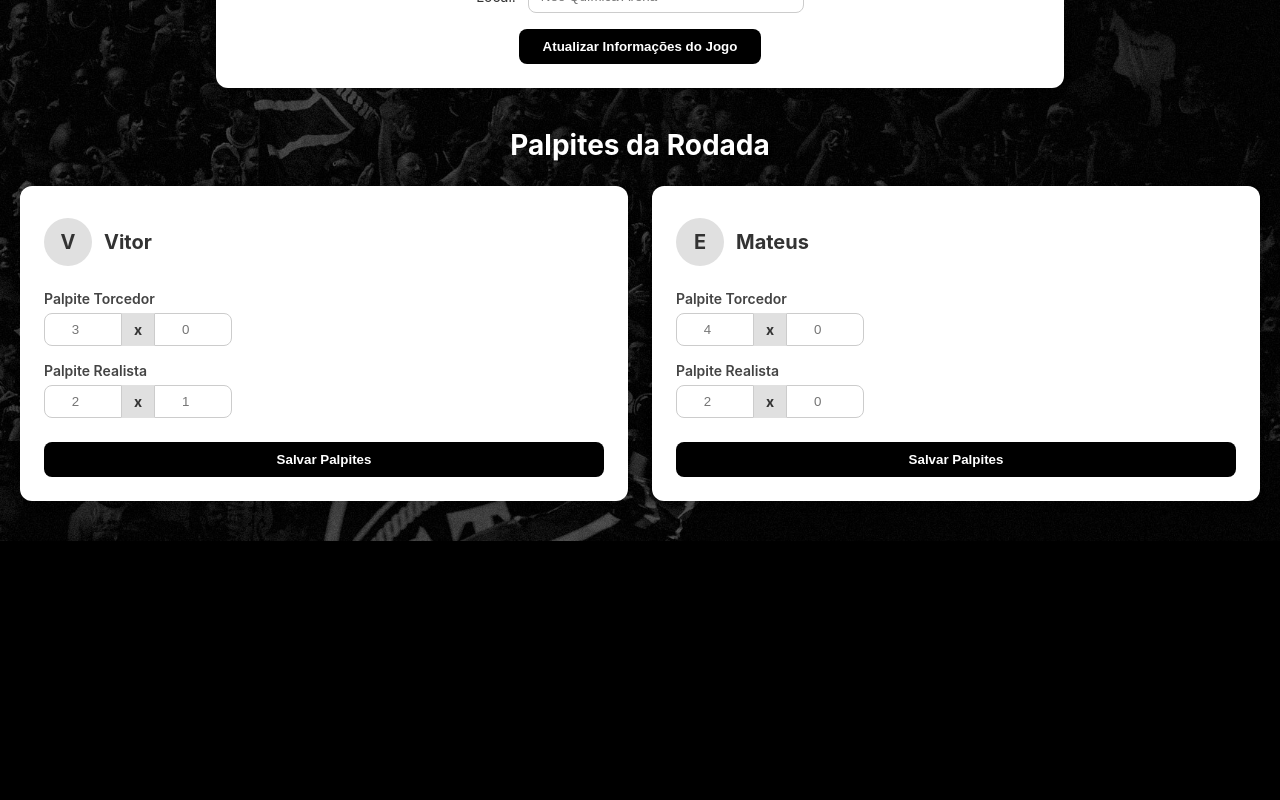
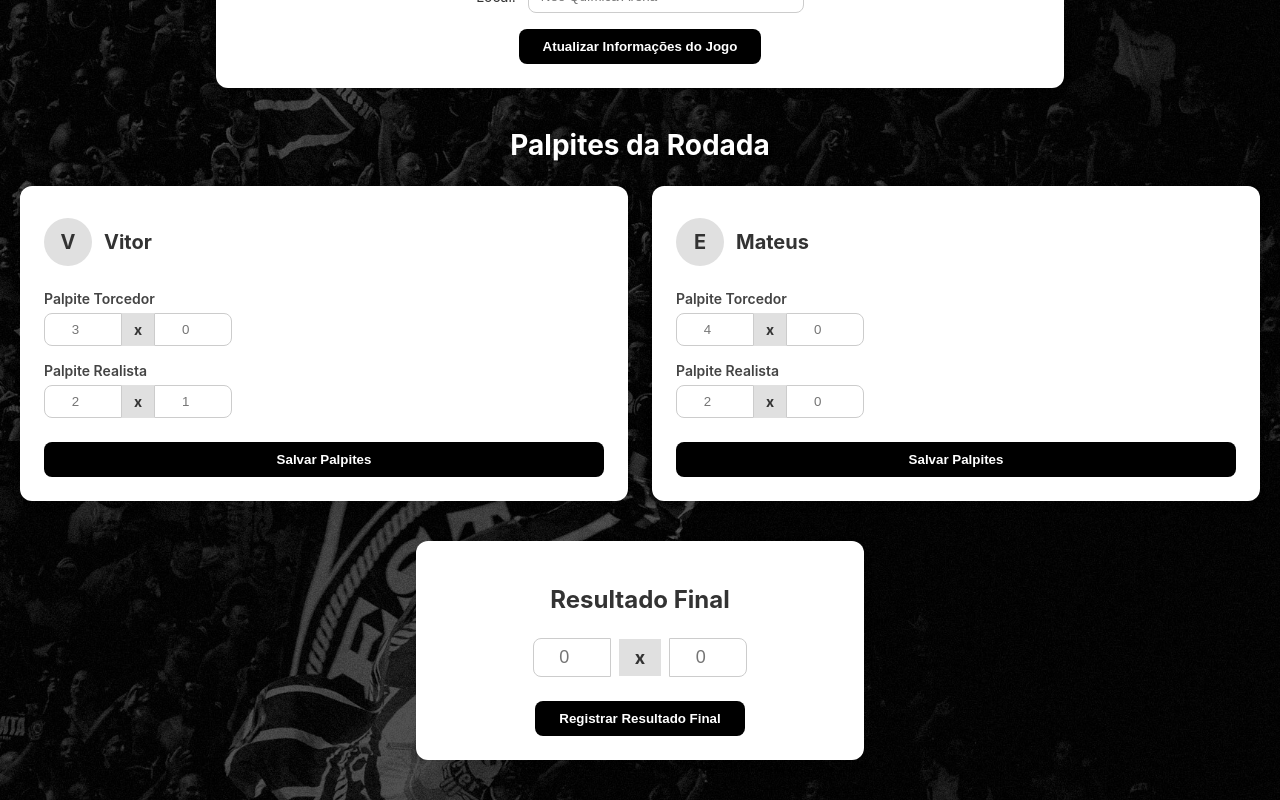
Before and after one commit to wvitu/Palpites-tim-o2, an Angular app: page / in a window 1280 px wide. Shown: the part 359-1159 px from the top of the page. Before the commit the page ends 900 px from the top, so only its background shows below. Built offline with nearby package versions, Linux system fonts and the light colour scheme.

Commit message:
Resultado final
Cria componente Resultado Final com inputs para placar real e botão de registro

```diff
--- a/src/app/app.component.html
+++ b/src/app/app.component.html
@@ -1,3 +1,4 @@
 <app-header></app-header>
 <app-match-info></app-match-info>
 <app-palpites></app-palpites>
+<app-resultado-final></app-resultado-final>
--- a/src/app/app.module.ts
+++ b/src/app/app.module.ts
@@ -6,13 +6,15 @@ import { AppComponent } from './app.component';
 import { HeaderComponent } from './header/header.component';
 import { MatchInfoComponent } from './match-info/match-info.component';
 import { PalpitesComponent } from './palpites/palpites.component';
+import { ResultadoFinalComponent } from './resultado-final/resultado-final.component';
 
 @NgModule({
   declarations: [
     AppComponent,
     HeaderComponent,
     MatchInfoComponent,
-    PalpitesComponent
+    PalpitesComponent,
+    ResultadoFinalComponent
   ],
   imports: [
     BrowserModule,
--- /dev/null
+++ b/src/app/resultado-final/resultado-final.component.css
@@ -0,0 +1,65 @@
+.resultado-section {
+  margin: 40px auto;
+  padding: 0 20px;
+  max-width: 400px;
+  background-color: white;
+  border-radius: 12px;
+  padding: 24px;
+  box-shadow: 0 4px 10px rgba(0, 0, 0, 0.1);
+}
+
+.section-title {
+  text-align: center;
+  font-size: 24px;
+  font-weight: bold;
+  margin-bottom: 24px;
+}
+
+.resultado-input {
+  display: flex;
+  justify-content: center;
+  align-items: center;
+  gap: 8px;
+  margin-bottom: 24px;
+}
+
+.resultado-input input {
+  width: 60px;
+  padding: 8px;
+  text-align: center;
+  border: 1px solid #ccc;
+  font-size: 18px;
+}
+
+.resultado-input input:first-child {
+  border-radius: 8px 0 0 8px;
+}
+
+.resultado-input input:last-child {
+  border-radius: 0 8px 8px 0;
+}
+
+.resultado-input span {
+  background-color: #e0e0e0;
+  padding: 8px 16px;
+  font-weight: bold;
+  font-size: 18px;
+}
+
+.resultado-btn {
+  text-align: center;
+}
+
+.resultado-btn button {
+  background-color: black;
+  color: white;
+  font-weight: bold;
+  padding: 10px 24px;
+  border-radius: 8px;
+  border: none;
+  cursor: pointer;
+}
+
+.resultado-btn button:hover {
+  background-color: #222;
+}
--- /dev/null
+++ b/src/app/resultado-final/resultado-final.component.html
@@ -0,0 +1,13 @@
+<section class="resultado-section">
+  <h2 class="section-title">Resultado Final</h2>
+
+  <div class="resultado-input">
+    <input type="number" min="0" placeholder="0" />
+    <span>x</span>
+    <input type="number" min="0" placeholder="0" />
+  </div>
+
+  <div class="resultado-btn">
+    <button>Registrar Resultado Final</button>
+  </div>
+</section>
```
Also changed, not shown: src/app/resultado-final/resultado-final.component.ts (added, +10 -0 lines), 1 other file (tests, documents, lock files or other folders).
